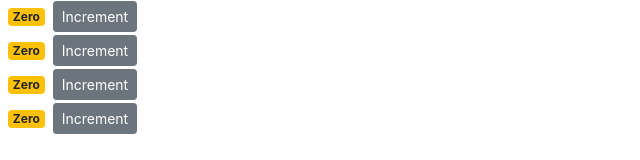
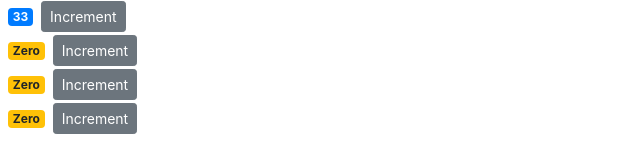
Before and after one commit to yossef-khaled/Counter-App, a React (Create React App) app: page / in a window 1280 px wide. Shown: the top 160 px of the page, without its empty margins (0-640 px from the left). Built offline with nearby package versions, Linux system fonts and the light colour scheme.

Commit message:
Dealing with props.

```diff
--- a/src/components/counter.jsx
+++ b/src/components/counter.jsx
@@ -2,7 +2,7 @@
 
 class Counter extends Component {
   state = {
-    count: 0,
+    value: this.props.value,
     tags: ["Tag1", "Tag2", "Tag3"]
   };
 
@@ -17,10 +17,11 @@
 
   handleIncrement = product => {
     console.log(product);
-    this.setState({ count: this.state.count + 1 });
+    this.setState({ value: this.state.value + 1 });
   };
 
   render() {
+    console.log("pProps are:", this.props);
     let product;
     return (
       <div>
@@ -37,13 +38,13 @@
 
   getBadgeStyle() {
     let classes = "badge m-2 badge-";
-    classes += this.state.count === 0 ? "warning" : "primary";
+    classes += this.state.value === 0 ? "warning" : "primary";
     return classes;
   }
 
   formatCount() {
-    const { count } = this.state;
-    return count === 0 ? "Zero" : count;
+    const { value } = this.state;
+    return value === 0 ? "Zero" : value;
   }
 }
 
--- a/src/components/counters.jsx
+++ b/src/components/counters.jsx
@@ -4,7 +4,7 @@
 class Counters extends Component {
   state = {
     counters: [
-      { id: 1, value: 0 },
+      { id: 1, value: 33 },
       { id: 2, value: 0 },
       { id: 3, value: 0 },
       { id: 4, value: 0 }
@@ -14,7 +14,7 @@
     return (
       <div>
         {this.state.counters.map(counter => (
-          <Counter key={counter.id} />
+          <Counter key={counter.id} value={counter.value} />
         ))}
       </div>
     );
```
